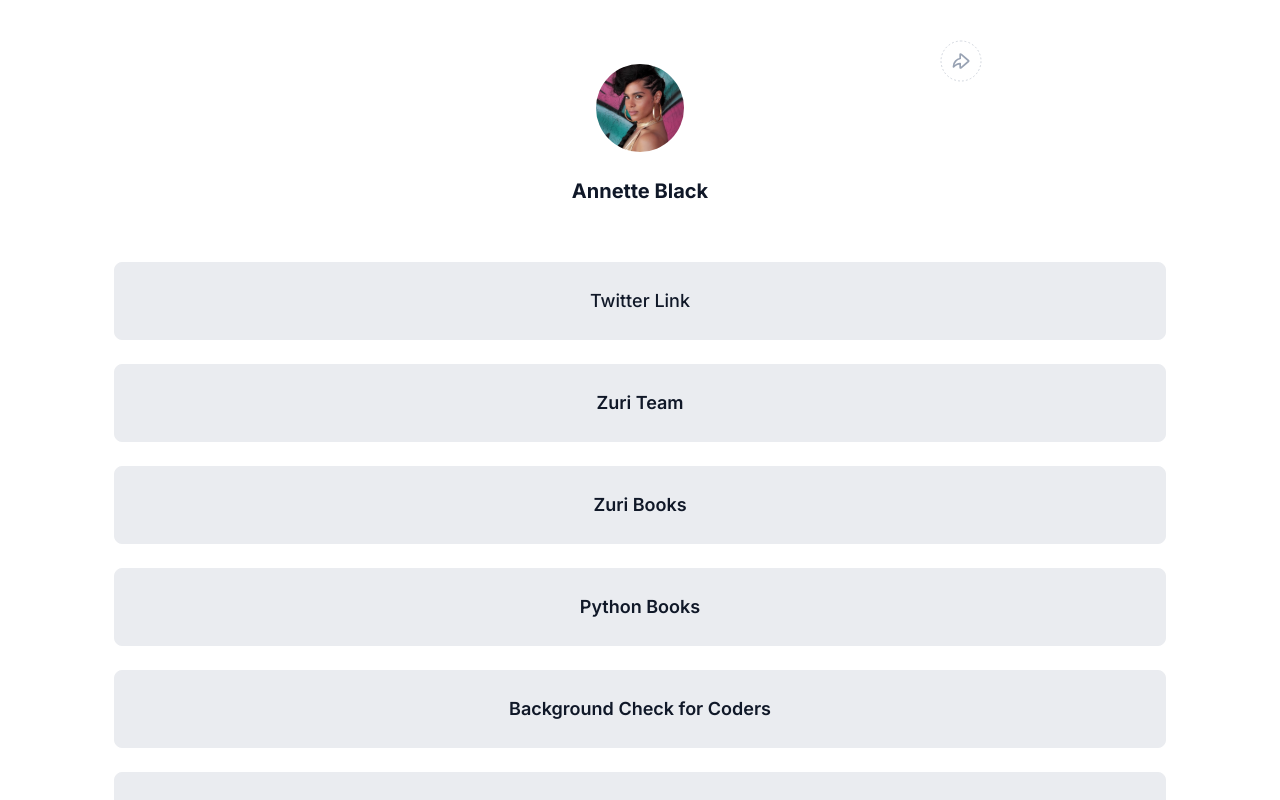
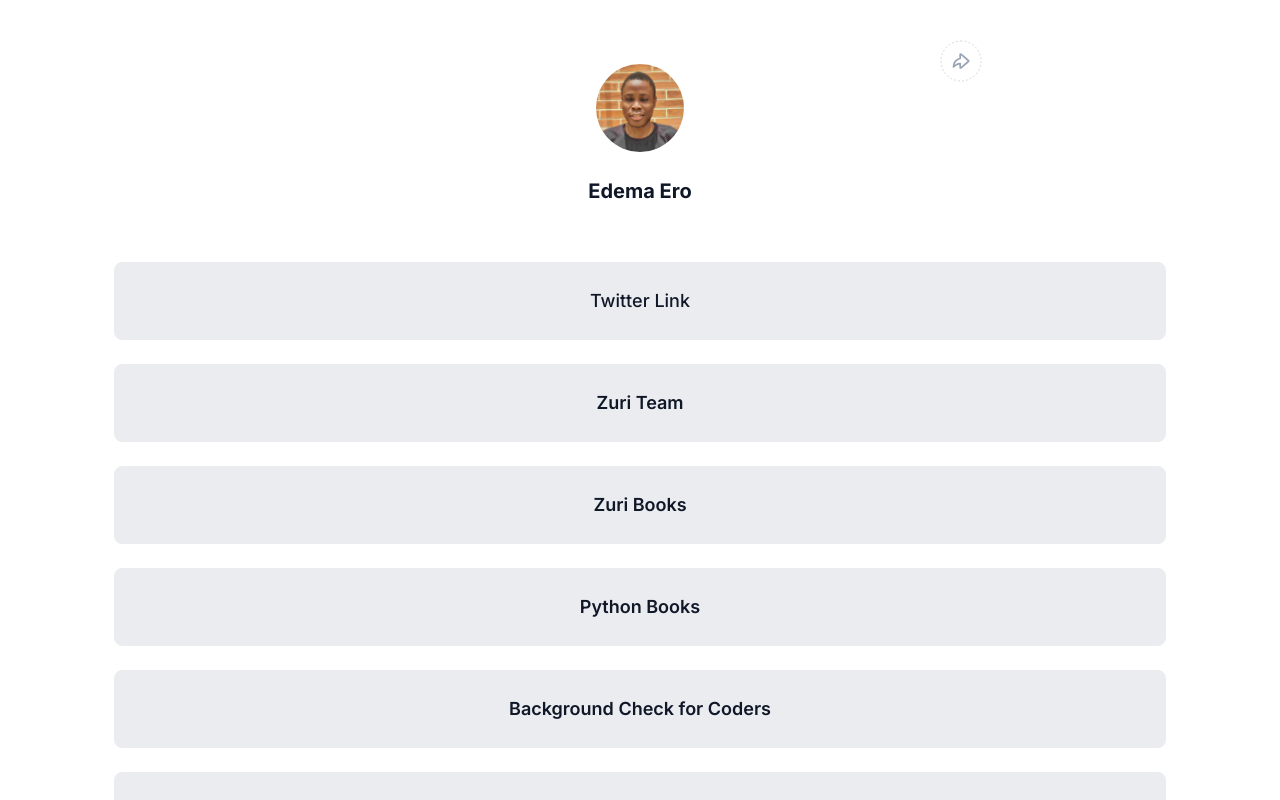
Before and after one commit to Beyond-Logic/Basic-Basic-Webpage-HNG9-Task-1, a React (Create React App) app: page / in a window 1280 px wide. Shown: the top 800 px of the page. Built offline with nearby package versions, Linux system fonts and the light colour scheme.

Commit message:
profile photo update

```diff
--- a/src/components/ProfileCard.tsx
+++ b/src/components/ProfileCard.tsx
@@ -1,7 +1,7 @@
 /** @format */
 
 import React from "react";
-import ProfilePhoto from "../assets/ProfilePicture.svg";
+import ProfilePhoto from "../assets/EdemaEro.jpg";
 import ShareIcon from "../assets/ShareIcon.svg";
 import MenuIcon from "../assets/MenuIcon.svg";
 
@@ -9,12 +9,17 @@ const ProfileCard = () => {
   return (
     <div className="relative lg:w-[65%] md:w-[70%] m-auto">
       <div className="flex flex-col justify-center items-center">
-        <img src={ProfilePhoto} id="profile__img" alt="profile__img" />
+        <img
+          src={ProfilePhoto}
+          id="profile__img"
+          alt="profile__img"
+          className="w-[88px] h-[88px] rounded-full"
+        />
         <h5
           id="twitter"
           className="mt-[24px] font-bold md:text-[20px] text-[18px] md:leading-[30px] leading-[28px] text-[#101828] text-center"
         >
-          Annette Black
+          Edema Ero
         </h5>
       </div>
       <div className="absolute right-0 top-0">
```
Also changed, not shown: src/assets/EdemaEro.jpg (added).
